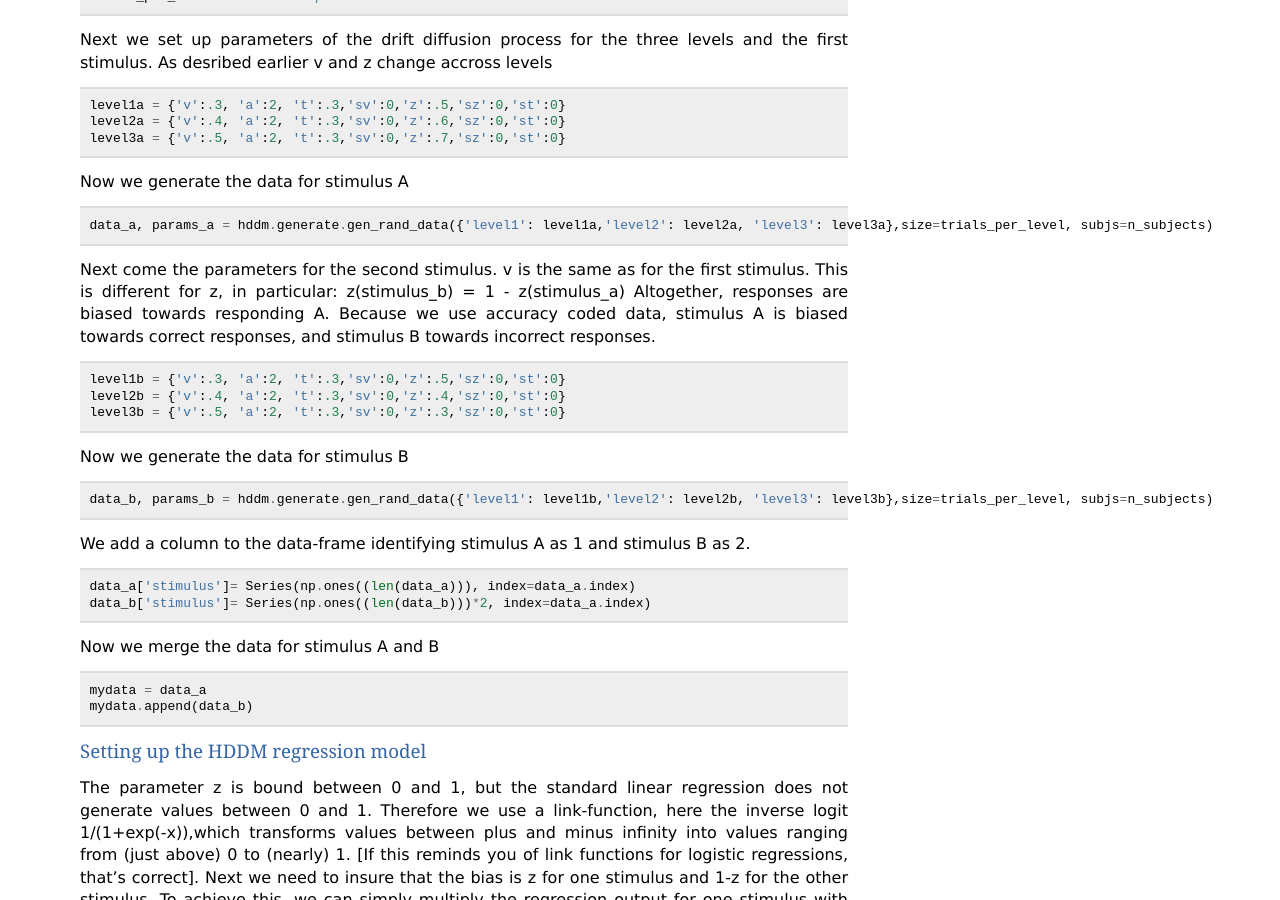
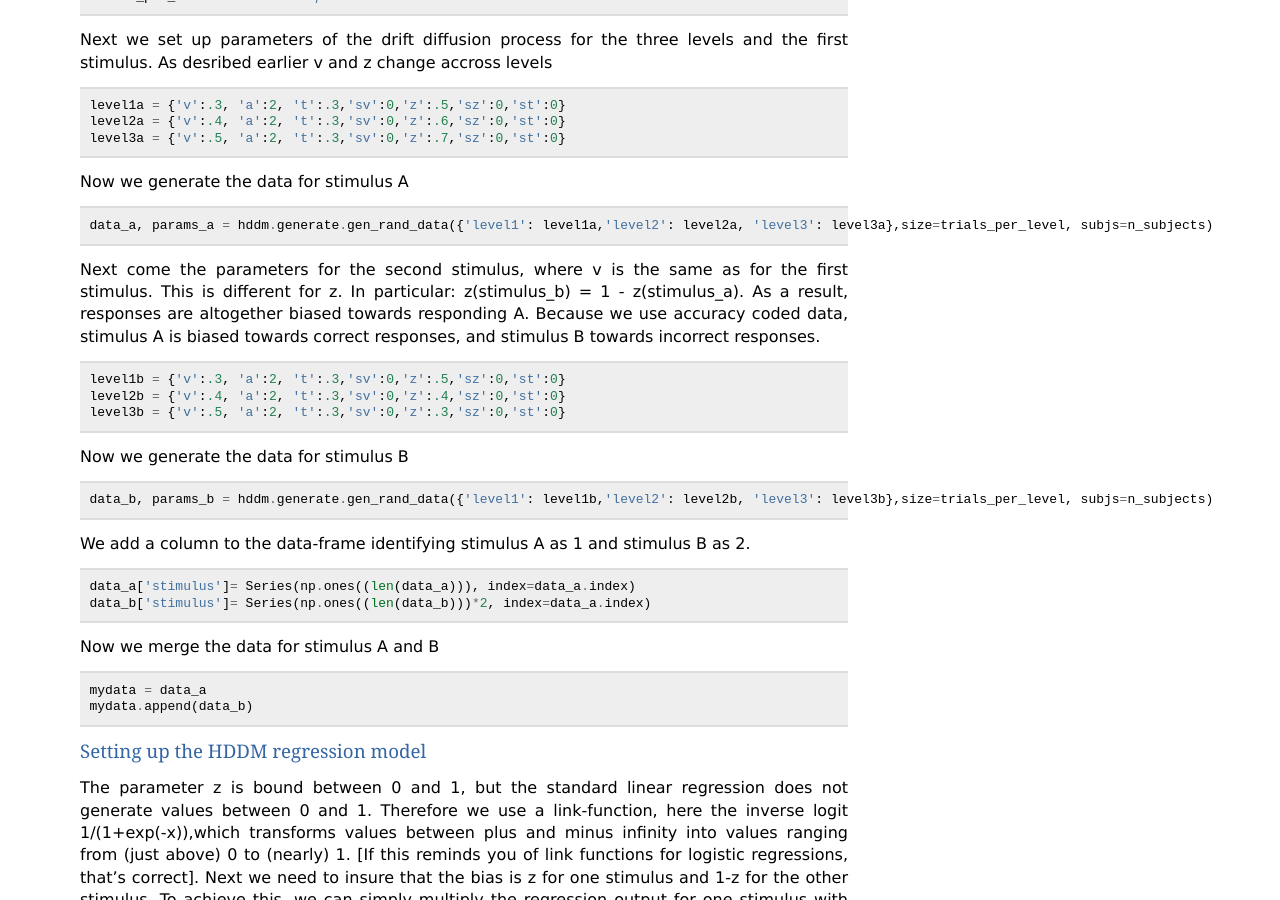
Before and after one commit to hddm-devs/hddm, a Sphinx documentation site: the page built from docs/source/howto.rst, in a window 1280 px wide and 900 px high, scrolled down 1111 px. Built offline with Sphinx 7.4.7, drawn with Linux system fonts in a browser that asks for light colours.

Commit message:
Update howto.rst

```diff
--- a/docs/source/howto.rst
+++ b/docs/source/howto.rst
@@ -43,7 +43,7 @@ Now we generate the data for stimulus A
 ::
 
     data_a, params_a = hddm.generate.gen_rand_data({'level1': level1a,'level2': level2a, 'level3': level3a},size=trials_per_level, subjs=n_subjects)
-Next come the parameters for the second stimulus. v is the same as for the first stimulus. This is different for z, in particular: z(stimulus_b) = 1 - z(stimulus_a) Altogether, responses are biased towards responding A. Because we use accuracy coded data, stimulus A is biased towards correct responses, and stimulus B towards incorrect responses.
+Next come the parameters for the second stimulus, where v is the same as for the first stimulus. This is different for z. In particular: z(stimulus_b) = 1 - z(stimulus_a). As a result, responses are altogether biased towards responding A. Because we use accuracy coded data, stimulus A is biased towards correct responses, and stimulus B towards incorrect responses.
 ::
 
     level1b = {'v':.3, 'a':2, 't':.3,'sv':0,'z':.5,'sz':0,'st':0}
```
